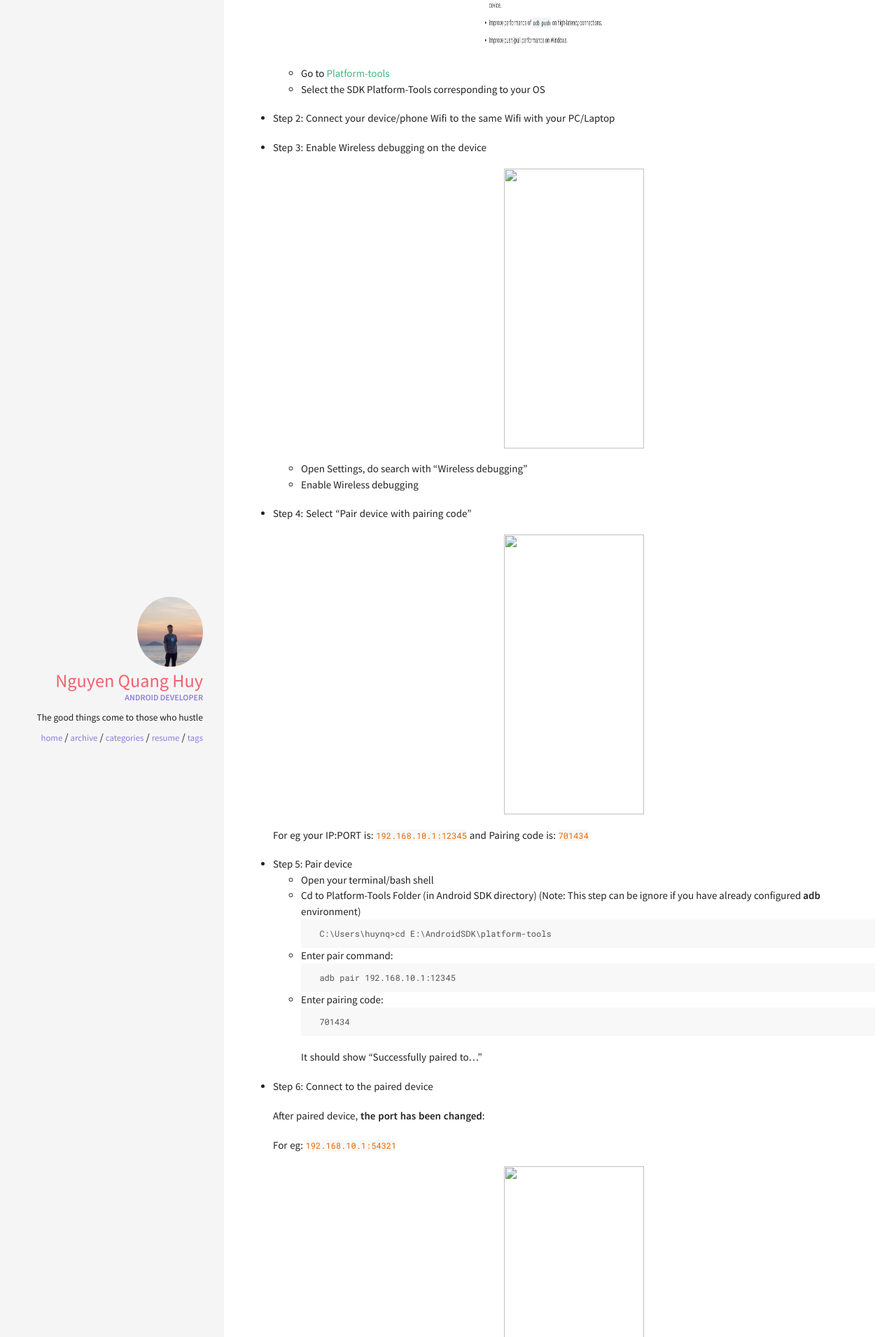
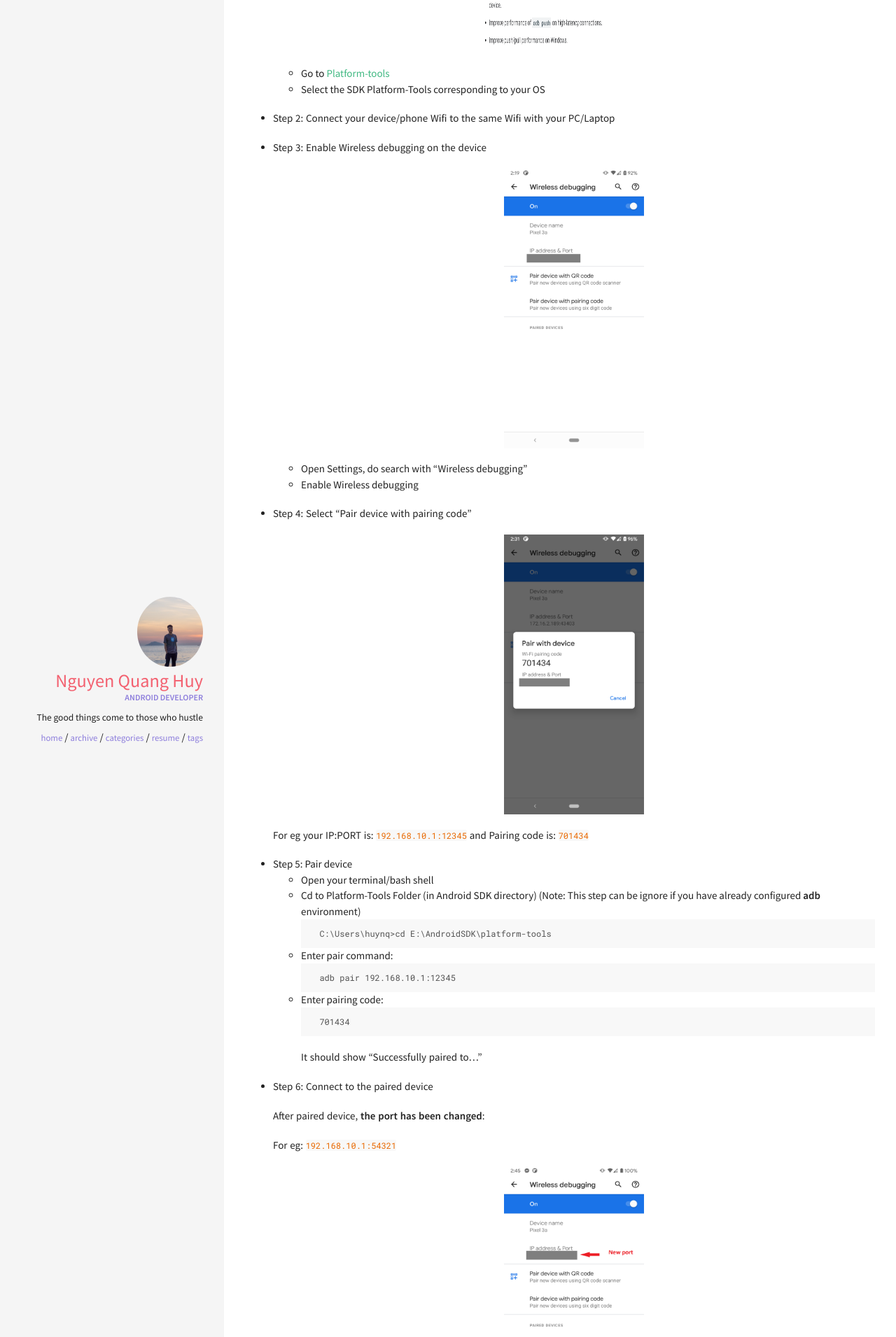
Before and after one commit to huynguyennovem/huynguyennovem.github.io, a Jekyll site: the page built from _posts/2020-07-30-android11-enable-wireless-debugging.md, in a window 1280 px wide. Shown: the part 556-2467 px from the top of the page at 70% size. Built offline with Jekyll 4.4.1, drawn with Linux system fonts in a browser that asks for light colours; comment, search, counter and statistics services are not loaded.

Commit message:
update  file

````diff
--- a/_posts/2020-07-30-android11-enable-wireless-debugging.md
+++ b/_posts/2020-07-30-android11-enable-wireless-debugging.md
@@ -13,7 +13,7 @@ Debugging is simpler with wireless debugging over ADB with Android 11 devices. F
 
 - Step 1: Update the SDK Platform-Tools version (at least v30.0.0)
 
-    <img src="../../static/img/platform-tools-v30.png" width="550" height="200" />
+    <img src="https://huynq.gdgcloudhanoi.com/static/img/platform-tools-v30.png" width="550" height="200" />
 
     - Go to [Platform-tools](https://developer.android.com/studio/releases/platform-tools)
     - Select the SDK Platform-Tools corresponding to your OS
@@ -22,13 +22,13 @@ Debugging is simpler with wireless debugging over ADB with Android 11 devices. F
 
 - Step 3: Enable Wireless debugging on the device
 
-    <img src="static/img/device-2020-07-30-141931.png" width="200" height="400" />
+    <img src="https://huynq.gdgcloudhanoi.com/static/img/device-2020-07-30-141931.png" width="200" height="400" />
 
     - Open Settings, do search with "Wireless debugging"
     - Enable Wireless debugging
 - Step 4: Select "Pair device with pairing code"
 
-    <img src="static/img/device-2020-07-30-143116.png" width="200" height="400" />
+    <img src="https://huynq.gdgcloudhanoi.com/static/img/device-2020-07-30-143116.png" width="200" height="400" />
 
     For eg your IP:PORT is: `192.168.10.1:12345` and Pairing code is: `701434`
 - Step 5: Pair device
@@ -53,7 +53,7 @@ Debugging is simpler with wireless debugging over ADB with Android 11 devices. F
 
     For eg: `192.168.10.1:54321`
 
-    <img src="static/img/device-2020-07-30-144600.png" width="200" height="400" />
+    <img src="https://huynq.gdgcloudhanoi.com/static/img/device-2020-07-30-144600.png" width="200" height="400" />
 
     - Enter connect command:
     ```
````
